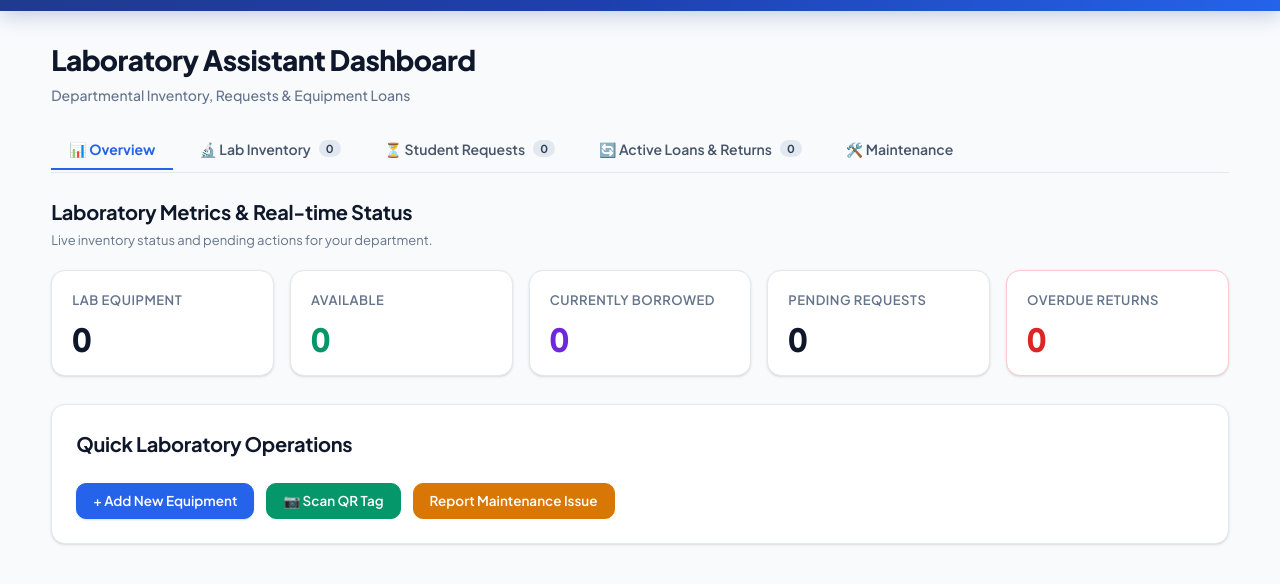
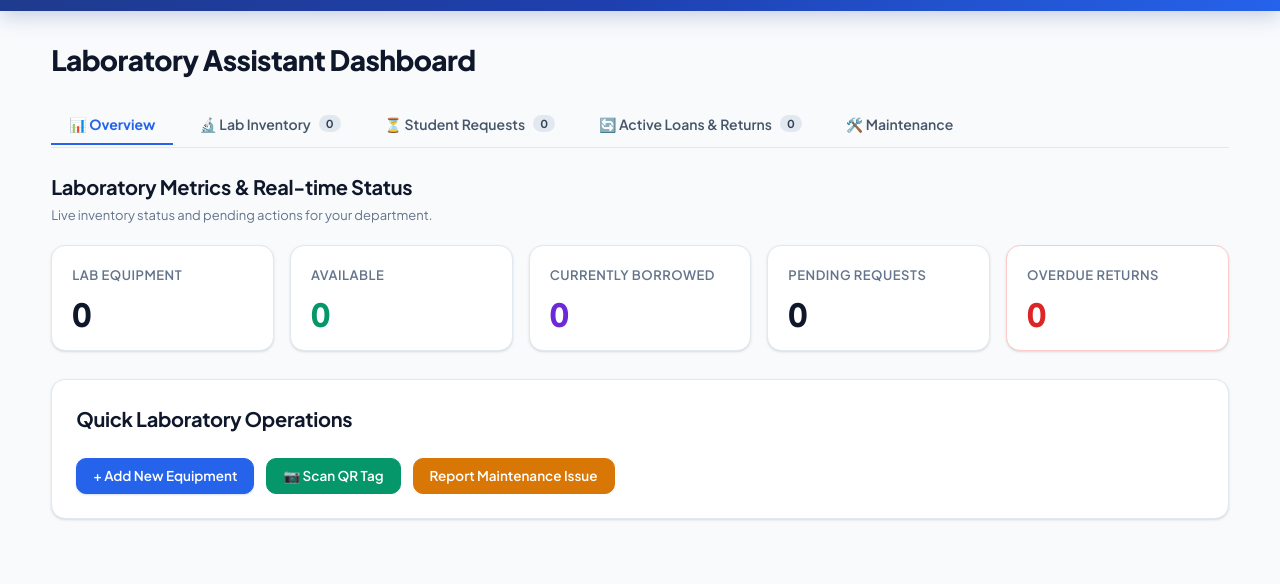
Before and after one commit to Ashutosh-kgn/PGDAV-LabTrack, a plain HTML site: page lab-assistant.html in a window 1280 px wide. Shown: the part 64-648 px from the top of the page. Drawn offline with Linux system fonts and the light colour scheme; no server answers.

Commit message:
Add comprehensive README documentation and finalize lab assistant heading

```diff
--- a/lab-assistant.html
+++ b/lab-assistant.html
@@ -47,7 +47,6 @@
         <!-- Top Title & Subtitle -->
         <div class="dashboard-heading">
             <h1 id="overviewLabTitle">Laboratory Assistant Dashboard</h1>
-            <p class="dashboard-subtitle" id="dashboardSubtitle">Departmental Inventory, Requests & Equipment Loans</p>
         </div>
 
         <!-- Dashboard Navigation Tabs -->
```
Also changed, not shown: 1 other file.
